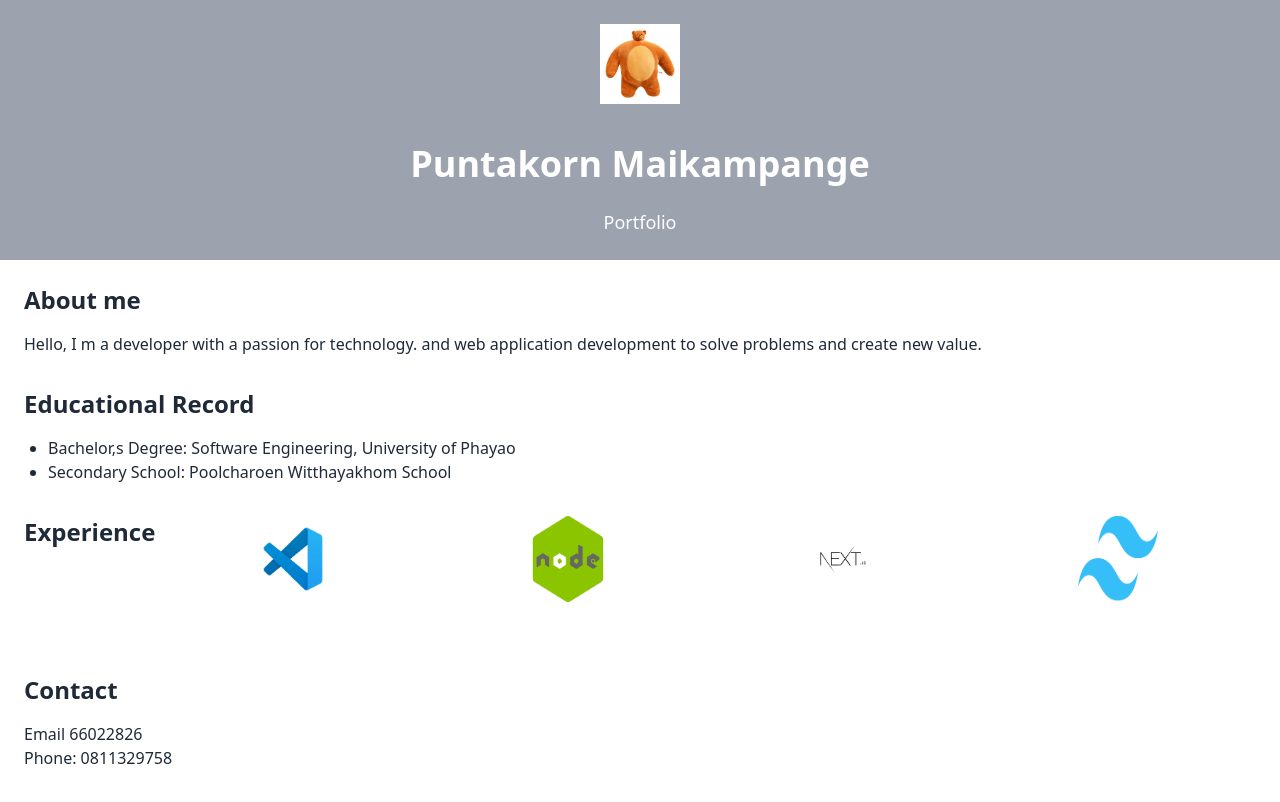
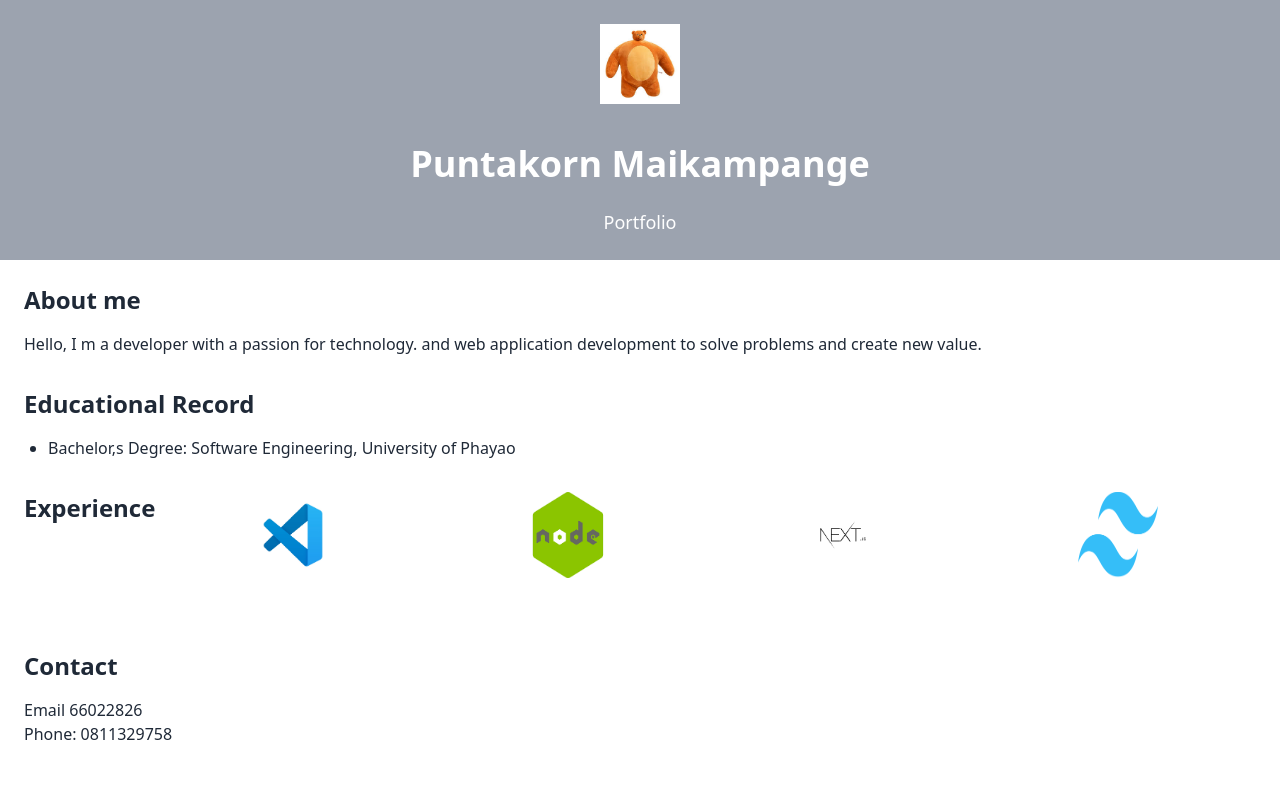
Before and after one commit to IamMan11/portfolio_, a Next.js app: page / in a window 1280 px wide. Shown: the top 802 px of the page. Built offline with nearby package versions, Linux system fonts and the light colour scheme.

Commit message:
deleate some text

```diff
--- a/app/page.tsx
+++ b/app/page.tsx
@@ -29,7 +29,6 @@ export default function Home() {
         <h2 className="text-2xl font-semibold mb-4">Educational Record</h2>
         <ul className="list-disc pl-6">
           <li>Bachelor,s Degree: Software Engineering, University of Phayao</li>
-          <li>Secondary School: Poolcharoen Witthayakhom School</li>
         </ul>
       </section>
 
```
